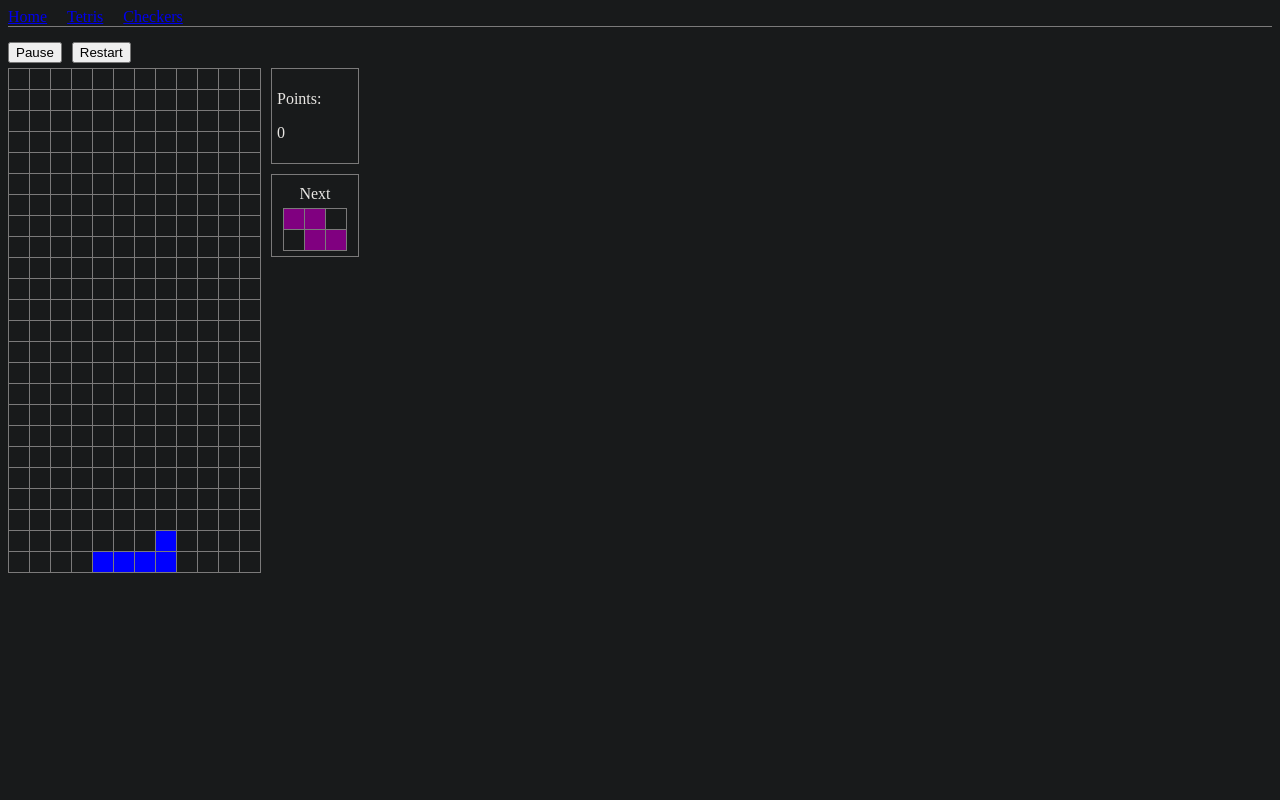
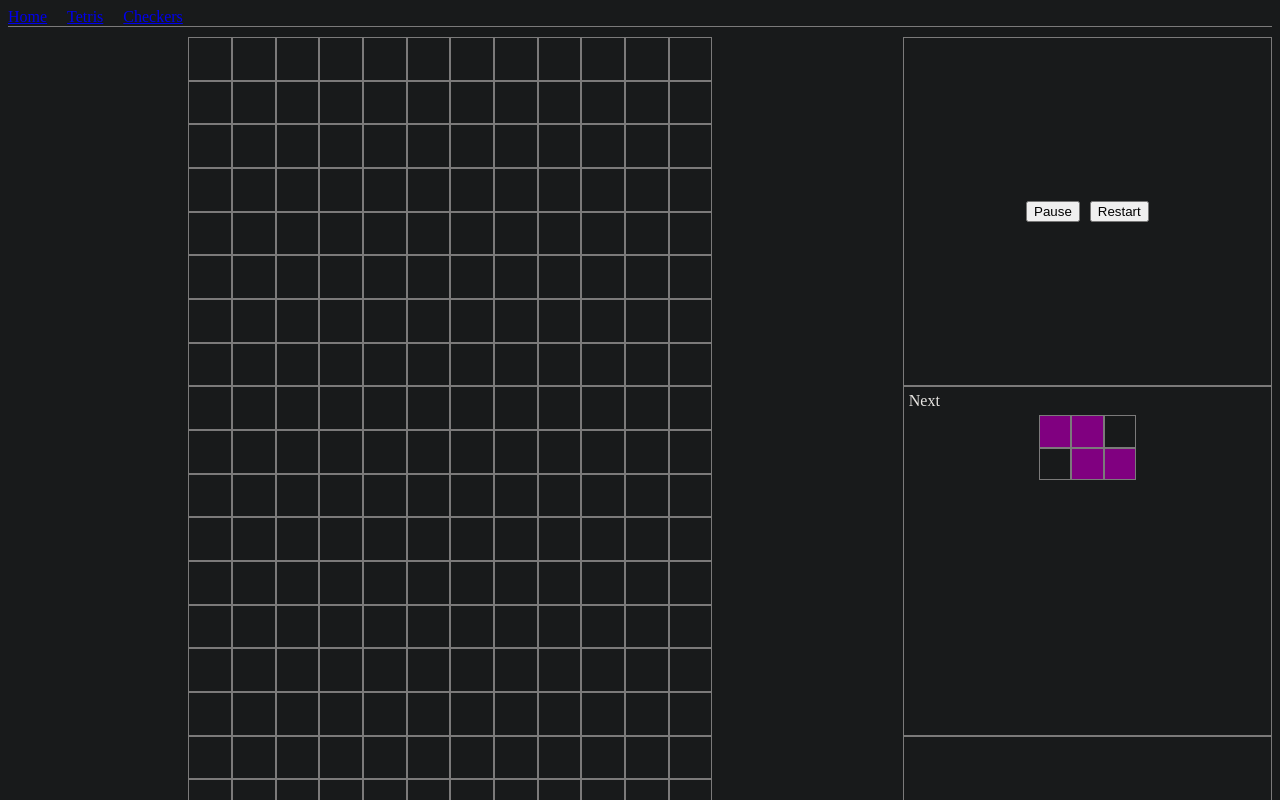
Before and after one commit to lfmachadodasilva/gamezin, a React (Vite) app in the folder apps/games-web/: page /tetris in a window 1280 px wide. Shown: the top 800 px of the page. Built offline with nearby package versions, Linux system fonts and the light colour scheme.

Commit message:
update layout to use grids

```diff
--- a/apps/games-web/src/app/games/tetris/components/next.tsx
+++ b/apps/games-web/src/app/games/tetris/components/next.tsx
@@ -9,6 +9,7 @@ export const TetrisNext = () => {
   return (
     <div className={styles.nextShape}>
       <p style={{ margin: '5px' }}>Next</p>
+      <div>
         <div className={styles.board}>
           {next?.position.map((rows, indexRow) => (
             <div key={`next-row-${indexRow}`} className={styles.boardRow}>
@@ -25,5 +26,6 @@ export const TetrisNext = () => {
           ))}
         </div>
       </div>
+    </div>
   );
 };
--- a/apps/games-web/src/app/games/tetris/index.tsx
+++ b/apps/games-web/src/app/games/tetris/index.tsx
@@ -3,19 +3,16 @@ import { TetrisMenu } from './components/menu';
 import { TetrisNext } from './components/next';
 import { TetrisScore } from './components/score';
 import { TetrisBoardProvider } from './providers/board';
+import styles from './styles.module.css';
 
 export const Tetris = () => {
   return (
     <TetrisBoardProvider>
-      <div style={{ overflow: 'hidden' }}>
+      <div className={styles.tetrisPage}>
+        <TetrisBoardBoard />
         <TetrisMenu />
-        <div style={{ display: 'flex', alignItems: 'flex-start', gap: '10px' }}>
-          <TetrisBoardBoard />
-          <div style={{ display: 'flex', flexDirection: 'column', gap: '10px' }}>
-            <TetrisScore />
-            <TetrisNext />
-          </div>
-        </div>
+        <TetrisNext />
+        <TetrisScore />
       </div>
     </TetrisBoardProvider>
   );
--- a/apps/games-web/src/app/games/tetris/styles.module.css
+++ b/apps/games-web/src/app/games/tetris/styles.module.css
@@ -1,39 +1,59 @@
+.tetrisPage {
+  display: grid;
+  column-gap: 10px;
+  grid-template-columns: 70% calc(30% - 10px);
+  grid-template-rows: repeat(3, 1fr);
+  grid-template-areas:
+    'gridBoard gridMenu'
+    'gridBoard gridNext'
+    'gridBoard gridScore';
+}
+
 .board {
-  border-top: 1px solid var(--border-color-light);
-  border-left: 1px solid var(--border-color-light);
+  grid-area: gridBoard;
 }
 .boardRow {
   display: flex;
+  justify-content: center;
 }
 .boardShape {
-  border-top: none;
-  border-left: none;
+  border-top: 1px solid var(--border-color-light);
+  border-left: 1px solid var(--border-color-light);
   border-bottom: 1px solid var(--border-color-light);
   border-right: 1px solid var(--border-color-light);
 
-  min-width: 20px;
-  min-height: 20px;
+  width: calc(min(100%, 500px) / 12);
+  height: calc(min(100%, 500px) / 24);
+
+  aspect-ratio: 1 / 1;
 }
 
 .menu {
+  grid-area: gridMenu;
+
   display: flex;
+  justify-content: center;
+  align-items: center;
+  flex-wrap: wrap;
+
+  border: 1px solid var(--border-color-light);
+
   gap: 10px;
-  margin: 5px;
   margin-left: 0;
 }
 
 .nextShape {
+  grid-area: gridNext;
+
   border: 1px solid var(--border-color-light);
-  padding: 5px;
-  width: 100%;
-  display: flex;
-  flex-direction: column;
-  align-items: center;
-  max-width: 100px;
 }
 
 .score {
+  grid-area: gridScore;
+
   border: 1px solid var(--border-color-light);
-  padding: 5px;
-  width: 100%;
+
+  display: flex;
+  justify-content: center;
+  align-items: center;
 }
```
Lines whose indentation alone changed are shown as unchanged.
